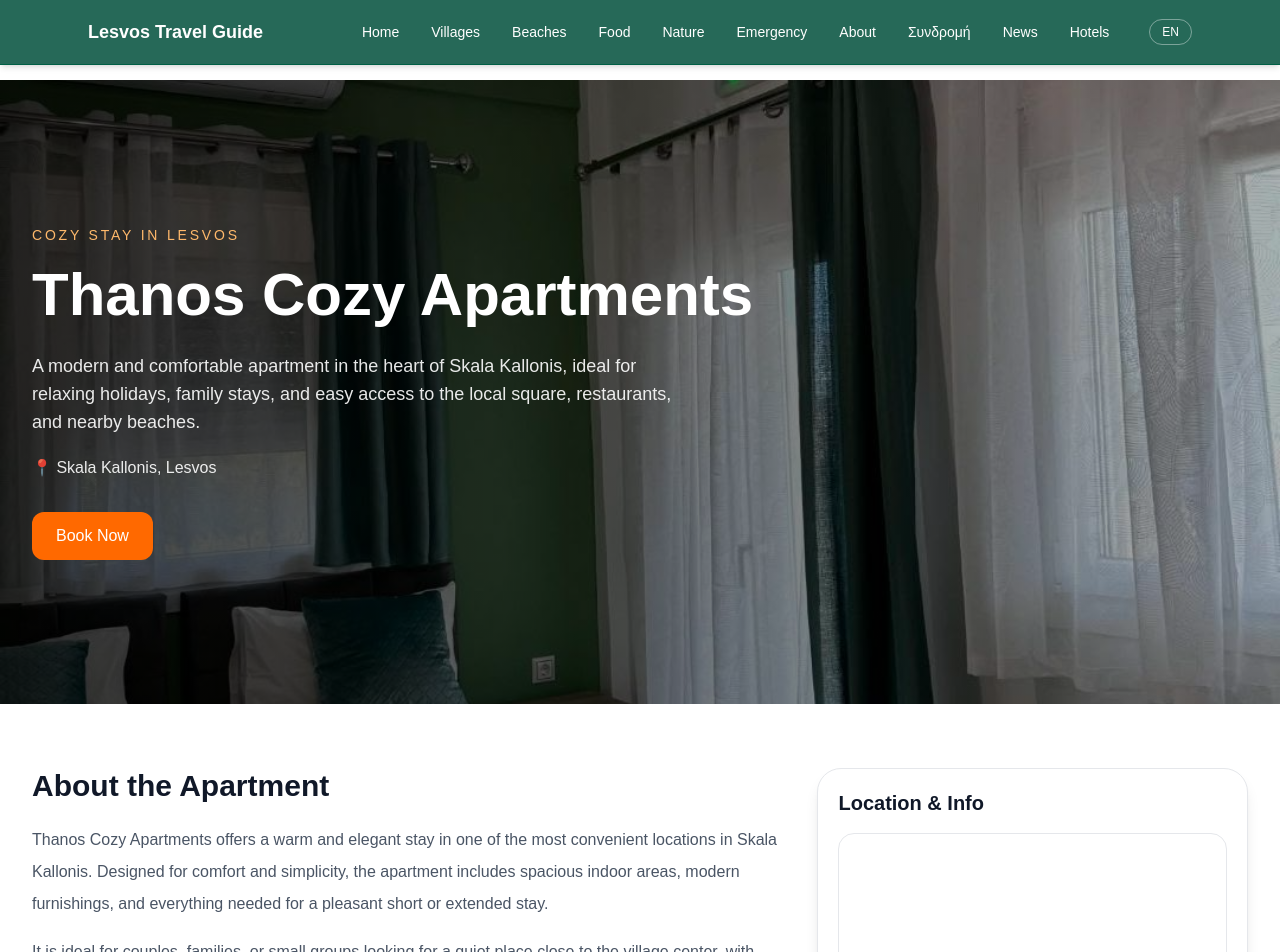
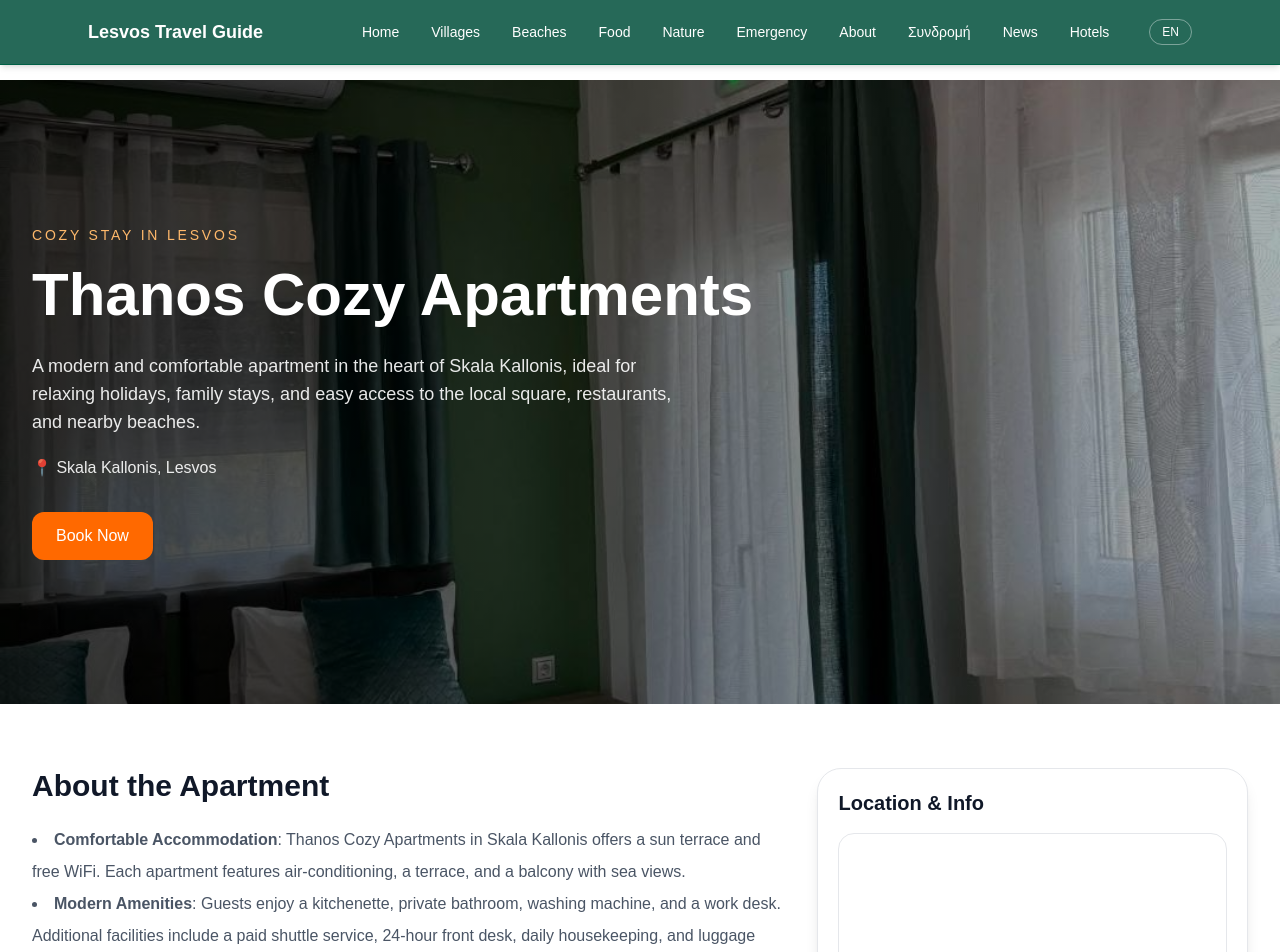
Before and after one commit to amamouridis06/lesvos-travel-guide, a Next.js app: page /hotels/thanos-cozy-appartments in a window 1280 px wide. Shown: the top 952 px of the page. Built offline with nearby package versions, Linux system fonts and the light colour scheme; grey boxes are pictures that could not be loaded.

Commit message:
Update page.tsx

```diff
--- a/app/hotels/thanos-cozy-appartments/page.tsx
+++ b/app/hotels/thanos-cozy-appartments/page.tsx
@@ -83,10 +83,11 @@ export default function ApartmentPage() {
             </h2>
 
             <p className="mt-5 text-base leading-8 text-gray-600">
-              Thanos Cozy Apartments offers a warm and elegant stay in one of the
-              most convenient locations in Skala Kallonis. Designed for comfort and
-              simplicity, the apartment includes spacious indoor areas, modern
-              furnishings, and everything needed for a pleasant short or extended stay.
+              <li><strong>Comfortable Accommodation</strong>: Thanos Cozy Apartments in Skala Kallonis offers a sun terrace and free WiFi. Each apartment features air-conditioning, a terrace, and a balcony with sea views.</li>
+
+                <li><strong>Modern Amenities</strong>: Guests enjoy a kitchenette, private bathroom, washing machine, and a work desk. Additional facilities include a paid shuttle service, 24-hour front desk, daily housekeeping, and luggage storage.</li>
+
+               <li><strong>Prime Location</strong>: Skala Kallonis Beach is a 4-minute walk away. Nearby attractions include Agia Paraskevi and Olive Museum, each 10 km from the property. Mytilene International Airport is 46 km distant.</li>
             </p>
 
             <p className="mt-4 text-base leading-8 text-gray-600">
```
